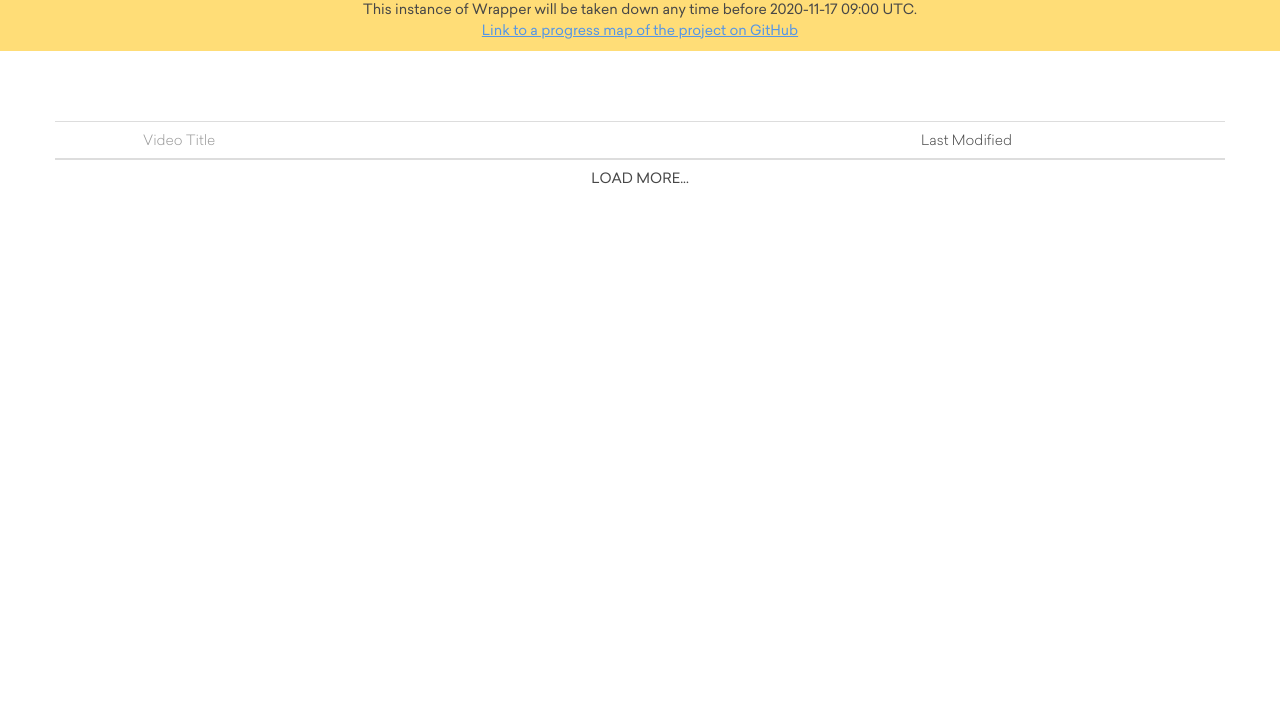
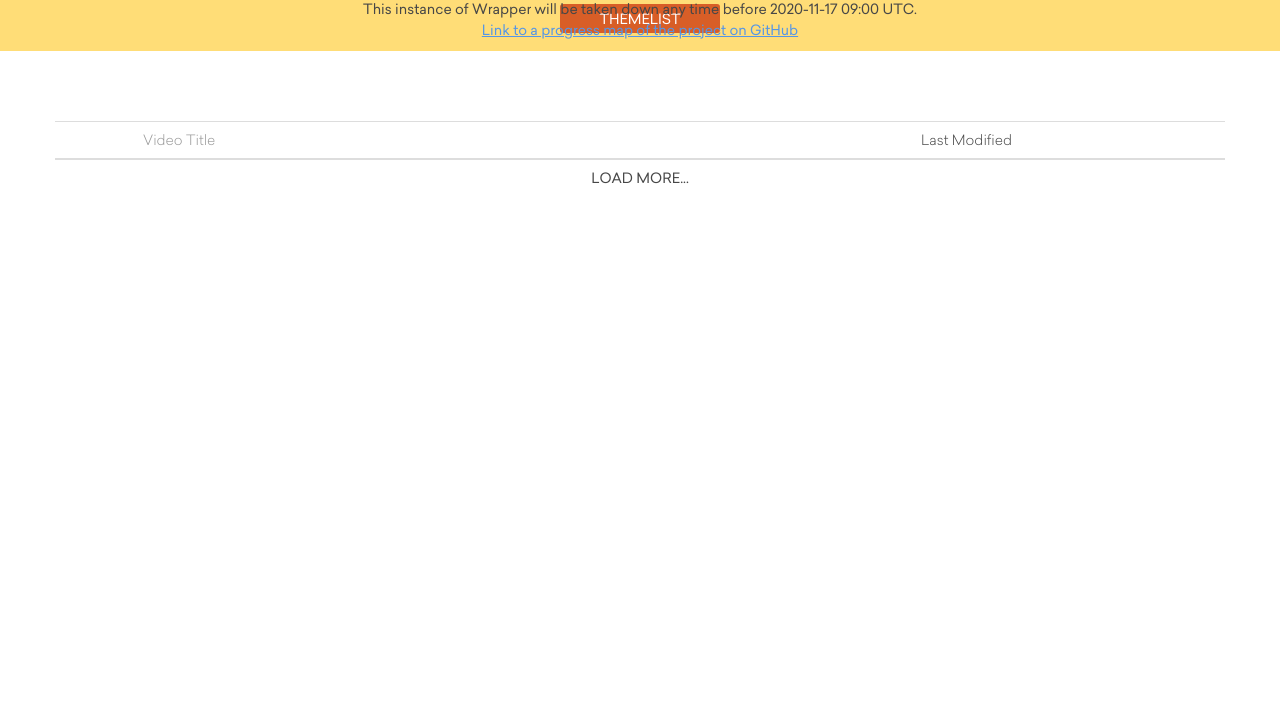
Before and after one commit to Duke-is-my/verbose-octo-invention, a website: page html/list.html in a window 1280 px wide. Shown: the part 76-800 px from the top of the page. Drawn offline with Linux system fonts and the light colour scheme; no server answers.

Commit message:
Update list.html

```diff
--- a/html/list.html
+++ b/html/list.html
@@ -51,6 +51,7 @@
 				<a href="/videomaker/full" class="button_big">MAKE A VIDEO</a>
 			        <a href="/hahsjs" class="button_big">404</a>
 	                        <a href="/html/go_empty.html" class="button_big">go empty</a>
+				<a href="/html/old.html" class="button_big">THEMELIST</a>
 	                </div>
 			</div
 		</div>
```
